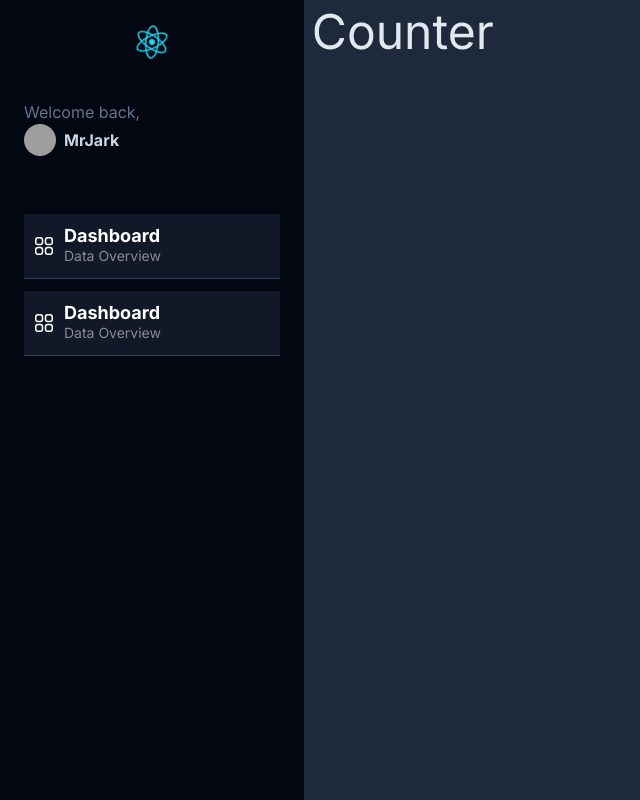
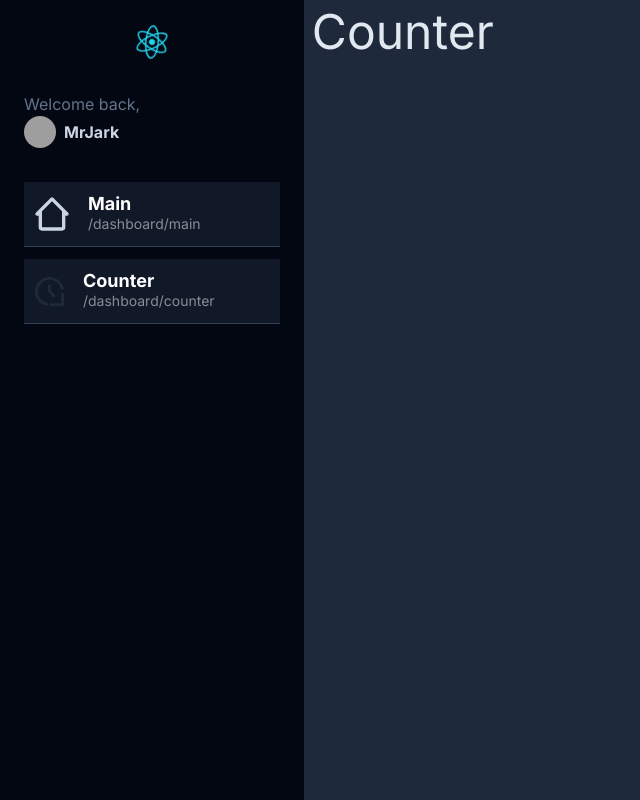
Before and after one commit to MrJark/nextjs-handOn, a Next.js app in the folder devtalles_/02-dashboard/: page /dashboard/counter in a window 1280 px wide. Shown: the whole page, without its empty margins (0-640 px from the left). Built offline with nearby package versions, Linux system fonts and the light colour scheme; grey boxes are pictures that could not be loaded.

Commit message:
added patha and names

```diff
--- a/devtalles_/02-dashboard/app/components/Sidebar.tsx
+++ b/devtalles_/02-dashboard/app/components/Sidebar.tsx
@@ -1,19 +1,23 @@
 import Image from "next/image"
-import { IoBackspaceOutline, IoLogoReact } from 'react-icons/io5'
+
+import { TbBrandDaysCounter } from 'react-icons/tb'
+import { BiHomeAlt2 } from 'react-icons/bi'
+import { IoLogoReact } from 'react-icons/io5';
+
 import { SidebarMenuItem } from "./SidebarMenuItem"
 
 
 const menuItems= [
     {
         path: '/dashboard/main',
-        icon: <IoBackspaceOutline size={40} />,
-        title: 'Dashboard',
+        icon: <BiHomeAlt2 size={40} />,
+        title: 'Main',
         subtitle: 'Visualización',
     },
     {
         path: '/dashboard/counter',
-        icon: <IoBackspaceOutline size={40} />,
-        title: 'Dashboard',
+        icon: <TbBrandDaysCounter size={35} />,
+        title: 'Counter',
         subtitle: 'Visualización',
     },
 ]
@@ -27,7 +31,7 @@ export const Sidebar = () => {
             <div id="logo" className=" flex text-4xl justify-center pt-6 ">
                 <IoLogoReact className=' text-cyan-400 animate-spin-slow-react' />
             </div>
-            <div id="profile" className="px-6 py-10">
+            <div id="profile" className="px-6 pb-4 pt-8">
                 <p className="text-slate-500">Welcome back,</p>
                 <a href="#" className="inline-flex space-x-2 items-center">
                     <span>
@@ -36,7 +40,7 @@ export const Sidebar = () => {
                     <span className="text-sm md:text-base font-bold">
                         MrJark
                     </span>
-                    </a>
+                </a>
             </div>
 
             <div id="nav" className="w-full px-6">
--- a/devtalles_/02-dashboard/app/components/SidebarMenuItem.tsx
+++ b/devtalles_/02-dashboard/app/components/SidebarMenuItem.tsx
@@ -1,4 +1,7 @@
+'use client'
 
+import Link from "next/link"
+import { usePathname } from "next/navigation"
 
 interface Props {
     path: string,
@@ -8,18 +11,21 @@ interface Props {
 }
 
 export const SidebarMenuItem = ({ path, icon, subtitle, title}: Props) => {
+
+    const currentPath = usePathname()
+
     return (
-        <a href="#" className="w-full px-2 mt-3 inline-flex space-x-2 items-center border-b border-slate-700 py-3 bg-gray-900 hover:bg-white/5 transition ease-linear duration-150">
-            <div>
-                <svg xmlns="http://www.w3.org/2000/svg" fill="none" viewBox="0 0 24 24" strokeWidth="1.5" stroke="currentColor" className="w-6 h-6 text-white">
-                    <path strokeLinecap="round" strokeLinejoin="round" d="M3.75 6A2.25 2.25 0 016 3.75h2.25A2.25 2.25 0 0110.5 6v2.25a2.25 2.25 0 01-2.25 2.25H6a2.25 2.25 0 01-2.25-2.25V6zM3.75 15.75A2.25 2.25 0 016 13.5h2.25a2.25 2.25 0 012.25 2.25V18a2.25 2.25 0 01-2.25 2.25H6A2.25 2.25 0 013.75 18v-2.25zM13.5 6a2.25 2.25 0 012.25-2.25H18A2.25 2.25 0 0120.25 6v2.25A2.25 2.25 0 0118 10.5h-2.25a2.25 2.25 0 01-2.25-2.25V6zM13.5 15.75a2.25 2.25 0 012.25-2.25H18a2.25 2.25 0 012.25 2.25V18A2.25 2.25 0 0118 20.25h-2.25A2.25 2.25 0 0113.5 18v-2.25z" />
-                </svg>
-
+        <Link href={path} className={`
+            w-full px-2 mt-3 inline-flex space-x-2 items-center border-b border-slate-700 py-3 bg-gray-900 transition ease-linear duration-150
+            ${ currentPath === path ? ' bg-cyan-700 text-slate-800 ' : ''}
+        `}>
+            <div className="mr-2">
+                {icon}
             </div>
             <div className="flex flex-col">
-                <span className="text-lg font-bold leading-5 text-white">Dashboard</span>
-                <span className="text-sm text-white/50 hidden md:block">Data Overview</span>
+                <span className="text-lg font-bold leading-5 text-white">{title}</span>
+                <span className="text-sm text-white/50 hidden md:block">{path}</span>
             </div>
-        </a>
+        </Link>
     )
 }
--- a/devtalles_/02-dashboard/app/dashboard/layout.tsx
+++ b/devtalles_/02-dashboard/app/dashboard/layout.tsx
@@ -7,7 +7,7 @@ export default function DashboardLayout({
 }) {
   return (
     <div className=" bg-slate-800 overflow-y-scroll w-screen h-screen antialiased text-slate-300 selection:bg-blue-600 selection:text-white">
-        <div className="flex ">
+        <div className="flex">
 
             <Sidebar />
             <div className="p-2 w-full text-slate-200">
--- a/devtalles_/02-dashboard/app/page.tsx
+++ b/devtalles_/02-dashboard/app/page.tsx
@@ -4,11 +4,9 @@ import Image from 'next/image'
 
 export default function Home() {
 
-  redirect('/dashboard/counter')
+  redirect('/dashboard/main')
 
   return (
-    <>
-      <h1>Hello BB</h1>
-    </>
+    <></>
   )
 }
```
